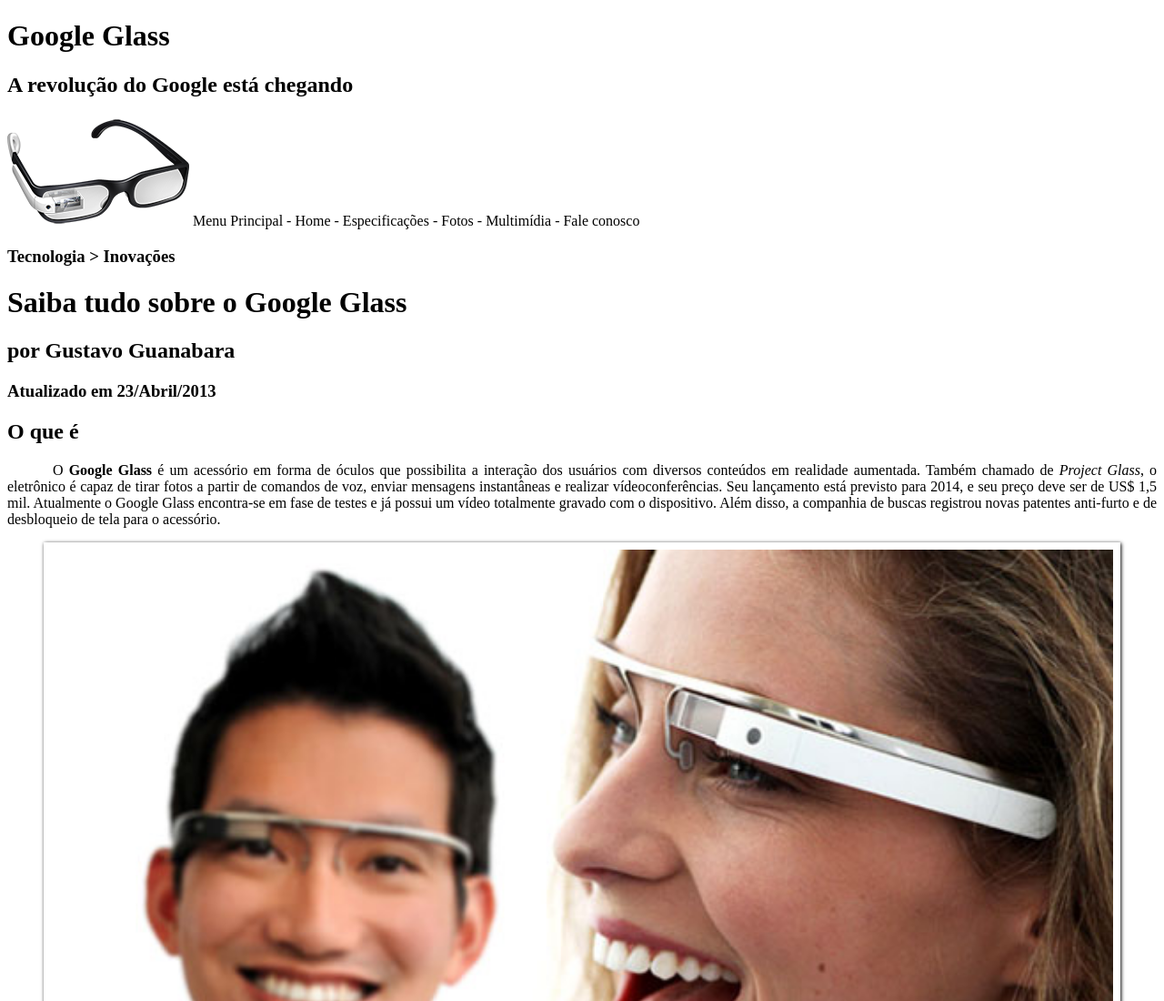
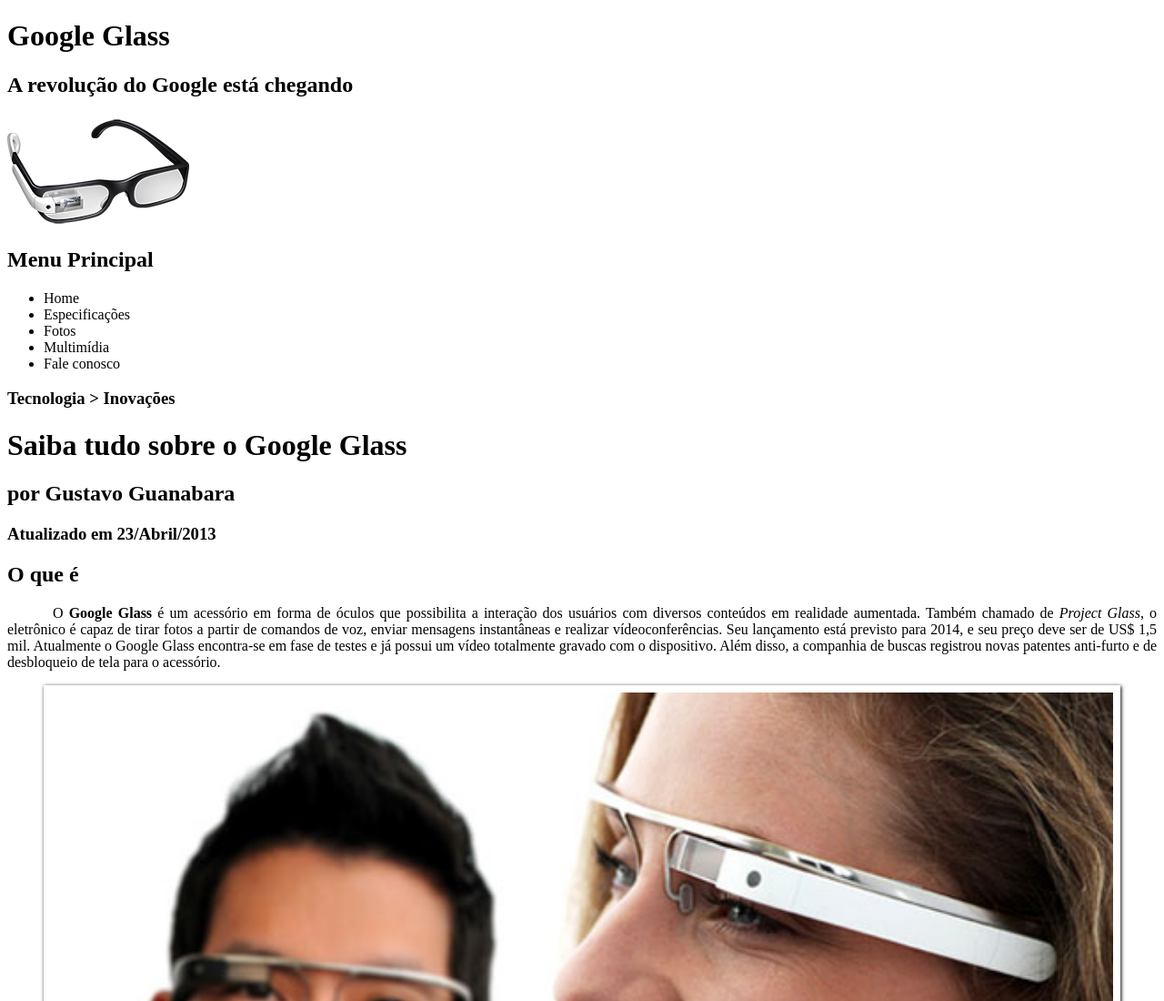
Before and after one commit to willianlim/projeto_glass, a plain HTML site: page index.html in a window 1280 px wide. Shown: the top 1100 px of the page at 91% size. Drawn offline with Linux system fonts and the light colour scheme.

Commit message:
Aula 11 – Listas em HTML5 com OL e UL

```diff
--- a/index.html
+++ b/index.html
@@ -17,8 +17,17 @@
         </hgroup>
 
         <img src="_imagens/glass-oculos-preto-peq.png" />
-        Menu Principal - Home - Especificações - Fotos - Multimídia - Fale
-        conosco
+
+        <nav>
+          <h1>Menu Principal</h1>
+          <ul type="disk">
+            <li>Home</li>
+            <li>Especificações</li>
+            <li>Fotos</li>
+            <li>Multimídia</li>
+            <li>Fale conosco</li>
+          </ul>
+        </nav>
       </header>
       <!-- FIM -->
 
```
